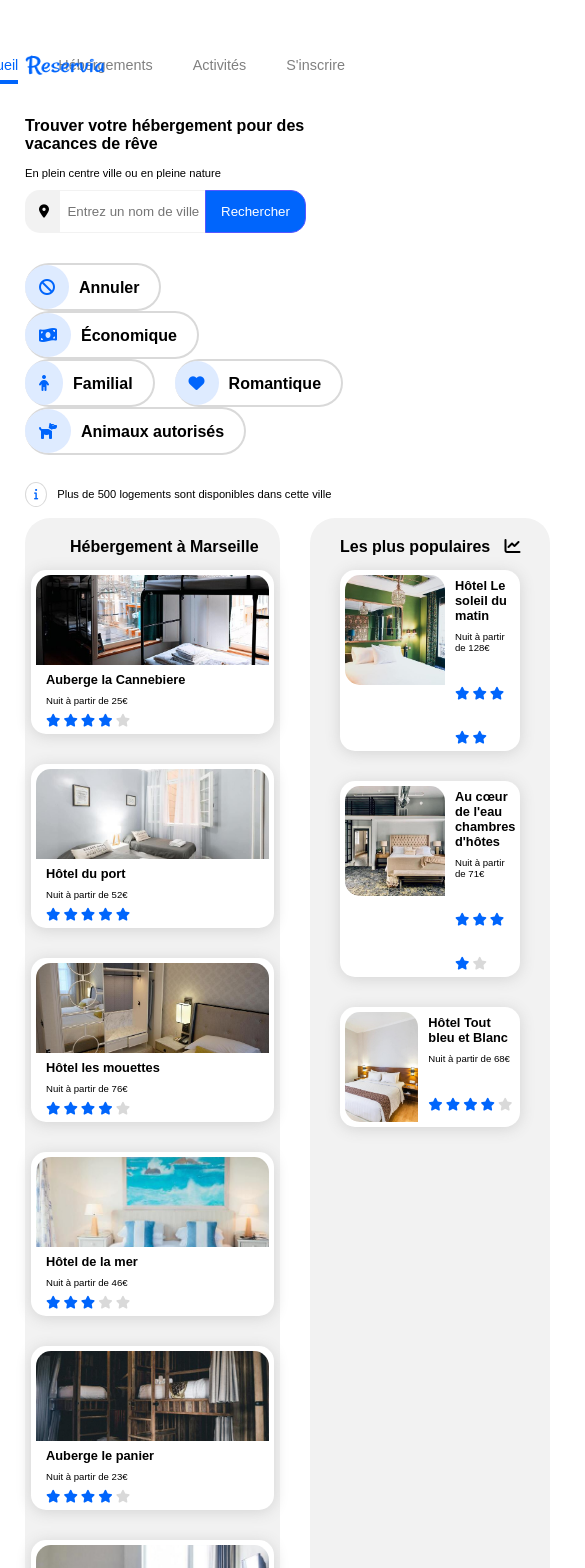
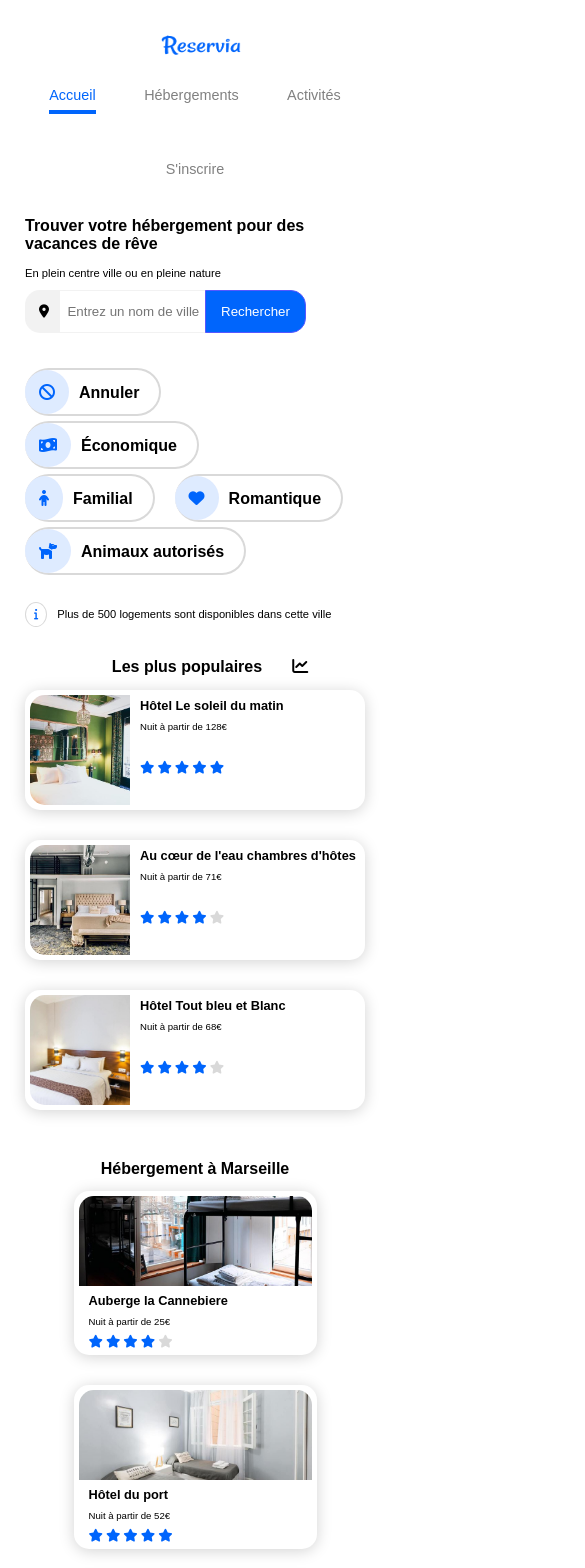
Before and after one commit to Marvinrn/reservia-react, a React (Create React App) app: page / in a window 390 px wide. Shown: the top 1568 px of the page, 585 px wide, since content can reach past the window. Built offline with nearby package versions, Linux system fonts and the light colour scheme.

Commit message:
Finalisation de la page Home
mise en place du responsive mobile et finalisation de la page Home

```diff
--- a/src/components/HomeActivitiesItem.js
+++ b/src/components/HomeActivitiesItem.js
@@ -4,7 +4,7 @@ import '../styles/HomeActivitiesItem.css'
 function HomeActivitiesItem({name, cover}) {
     return (
         <div>
-            <figure>
+            <figure className="activitiesFigure">
                 <img className='imgActivities' src={cover} alt={name} />
                 <figcaption>
                     <h3>{name}</h3>
--- a/src/components/Logo.js
+++ b/src/components/Logo.js
@@ -4,7 +4,7 @@ import logo from '../assets/logo.png'
 
 const Logo = () => {
     return (
-        <div>
+        <div className="logoBar">
             <img className="logoReservia banner" src={logo} alt='logo'/>
         </div>
     );
--- a/src/styles/Filters.css
+++ b/src/styles/Filters.css
@@ -9,6 +9,7 @@
 
 .filters li{
     margin-right: 20px;
+	margin-top: 5px;
 	text-decoration: none;
 	color: black;
 	border: 2px solid rgb(217, 217, 217);
--- a/src/styles/Footer.css
+++ b/src/styles/Footer.css
@@ -22,3 +22,16 @@ footer li:hover
 {
 	font-weight: bold;
 }
+
+@media screen and (max-width: 767px)
+{
+	footer
+	{
+		flex-direction: column;
+	}
+
+	footer div
+	{
+		margin-left: 30px;
+	}
+}
--- a/src/styles/HomeActivities.css
+++ b/src/styles/HomeActivities.css
@@ -56,3 +56,23 @@
     }
 
 }
+
+@media screen and (max-width: 767px)
+{
+    .blocActivities
+    {
+        flex-direction: column;
+    }
+
+    .titleActivities
+    {
+        text-align: center;
+    }
+
+    .sectionActivities figure
+    {
+       max-width: 245px;
+       margin-left: auto;
+       margin-right: auto;
+    }
+}
--- a/src/styles/HomeActivitiesItem.css
+++ b/src/styles/HomeActivitiesItem.css
@@ -1,4 +1,4 @@
-figure
+.activitiesFigure
 {
     background-color: white;
 	border-radius: 15px;
@@ -6,12 +6,13 @@ figure
 	box-shadow: 0px 2px 15px lightgrey;
 }
 
-figure img{
+.activitiesFigure img
+{
     border-top-left-radius: 15px;
-	border-top-right-radius: 15px;
+    border-top-right-radius: 15px;
 }
 
-figure figcaption h3
+.activitiesFigure figcaption h3
 {
 	padding: 5px 0 0 20px;
 	margin: 0;
--- a/src/styles/HomeAsideItem.css
+++ b/src/styles/HomeAsideItem.css
@@ -72,7 +72,7 @@
 .popularFigure figcaption i
 {
     font-size: 0.8em;
-    padding-top: 30px;
+    padding-top: 25px;
 
 }
 
@@ -95,3 +95,60 @@
 		padding-left: 30px;
 	}
 }
+
+@media only screen and (max-width: 930px) and (min-width : 767px)
+{
+
+	.flexFigure
+	{
+		justify-content: center;
+	}
+
+	.popular figure
+	{
+		flex-direction: column;
+	}
+
+	/* Section hebergement aside populaire */
+	.popular figure img
+	{
+		width: 100%;
+		border-top-right-radius: 15px;
+		border-bottom-left-radius: 0;
+	}
+
+	.popular figure figcaption i
+	{
+		padding-top: 0;
+		padding-bottom: 10px;
+	}
+}
+
+
+@media screen and (max-width: 767px)
+{
+	.popular
+	{
+		width: 100%;
+		background-color: white;
+	}
+
+	.popular .titlePopular
+	{
+		justify-content: center;
+		padding-left: 0;
+	}
+
+	.popular .titlePopular i
+	{
+		padding-right: 0;
+		padding-left: 30px;
+	}
+
+	.popular figure
+	{
+		max-width: 450px;
+		margin-left: auto;
+		margin-right: auto;
+	}
+}
--- a/src/styles/HostingAside.css
+++ b/src/styles/HostingAside.css
@@ -53,3 +53,32 @@
 		text-align: center;
 	}
 }
+
+/* Responsive mobile size */
+@media screen and (max-width: 767px)
+{
+	.sectionHosting
+	{
+		width:auto;
+		background-color: white;
+		margin-right: 0;
+	}
+
+	.sectionHosting h2
+	{
+		text-align: center;
+		padding-left: 0;
+	}
+
+	.sectionHosting h4
+	{
+		text-align: center;
+		padding-left: 0;
+	}
+
+	.sectionHostingAside
+	{
+		flex-direction: column-reverse;
+		align-items: center;
+	}
+}
--- a/src/styles/Logo.css
+++ b/src/styles/Logo.css
@@ -1,5 +1,3 @@
-
-
 .logoReservia
 {
 	position: relative;
@@ -7,3 +5,18 @@
 	width: 80px;
 	height: 30px;
 }
+
+@media screen and (max-width: 767px)
+{
+	.logoBar
+	{
+		padding-left: 40%;
+		margin-top: 30px;
+	}
+
+	.logoReservia
+	{
+		position: initial;
+
+	}
+}
--- a/src/styles/Navigation.css
+++ b/src/styles/Navigation.css
@@ -2,6 +2,7 @@
 {
 	display: flex;
     justify-content: flex-end;
+	flex-wrap: wrap;
 }
 
 .banner a
@@ -24,3 +25,11 @@
 	color: #0065FC;
 	border-bottom: #0065FC solid 4px;
 }
+
+@media screen and (max-width: 767px)
+{
+	.banner
+	{
+		justify-content: space-around;
+	}
+}
```
Also changed, not shown: src/styles/HomeHostingItem.css (line endings or trailing spaces).
